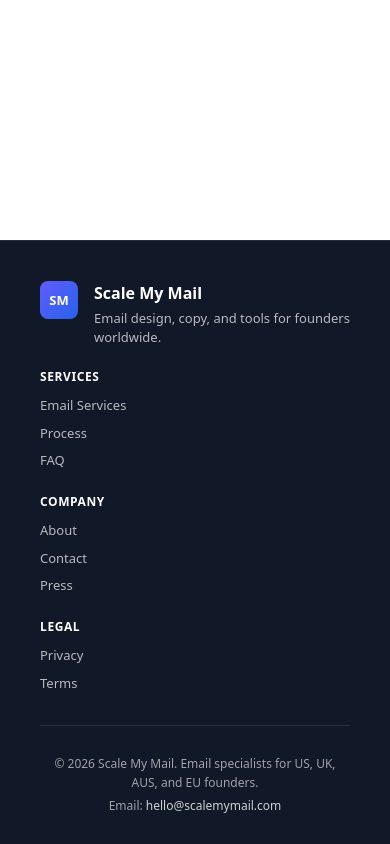
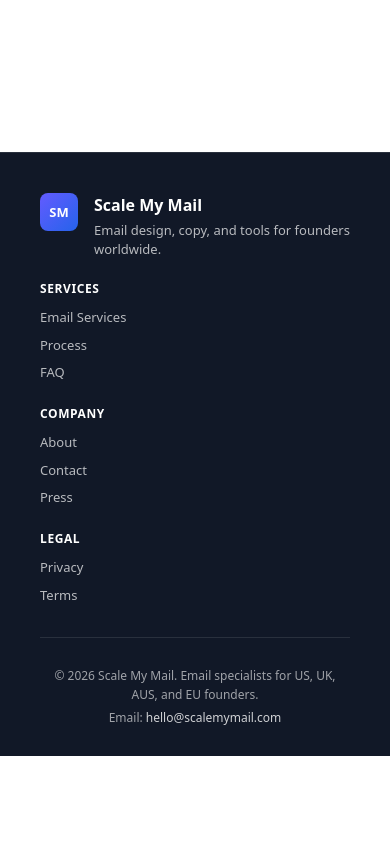
Before and after one commit to psthejohn/scale_my_mails, a React (Vite) app: page / in a window 390 px wide. Shown: the part 9260-10104 px from the top of the page. After the commit the page ends 10016 px from the top, so only its background shows below. Built offline with nearby package versions, Linux system fonts and the light colour scheme; a small style sheet from the web is missing.

Commit message:
Reduce spacing between final CTA and footer
- Reduce .final-cta margin-bottom from 70px to 20px
- Reduce .site-footer margin-top from 88px to 0
- Reduce mobile .final-cta margin-bottom from 54px to 0
- Total gap reduced from 158px to 20px
- Creates tighter, more professional layout

```diff
--- a/src/App.css
+++ b/src/App.css
@@ -762,7 +762,7 @@
   flex-direction: column;
   align-items: flex-start;
   gap: 24px;
-  margin-bottom: 70px;
+  margin-bottom: 20px;
   padding: 56px;
   border-radius: 16px;
   background: linear-gradient(135deg, rgba(17, 24, 39, 0.96), rgba(99, 91, 255, 0.12)),
@@ -908,7 +908,7 @@
   background: #111827;
   color: #ffffff;
   padding: 56px 20px 32px;
-  margin-top: 88px;
+  margin-top: 0;
   border-top: 1px solid rgba(255, 255, 255, 0.1);
 }
 
@@ -1210,7 +1210,7 @@
 
   .final-cta {
     padding: 28px;
-    margin-bottom: 54px;
+    margin-bottom: 0;
   }
 
   .final-cta h2 {
```
